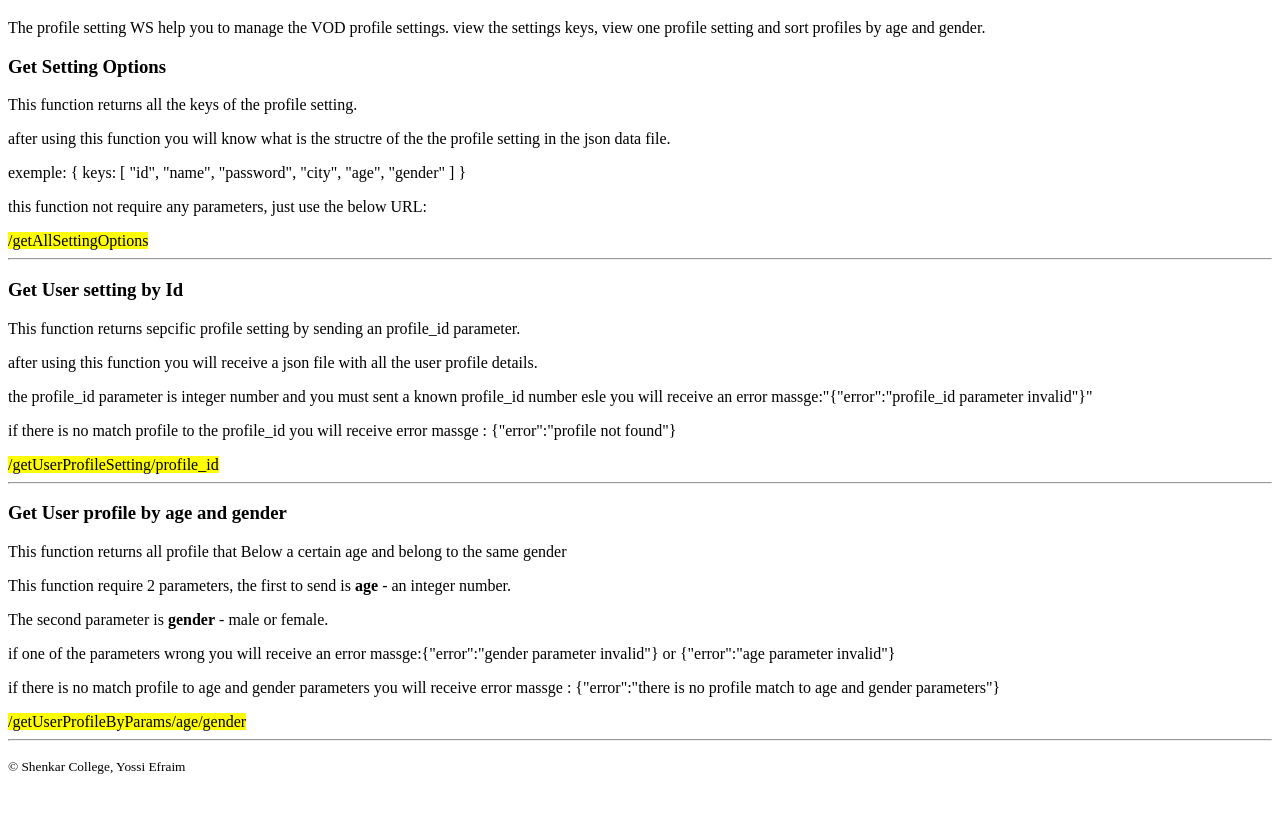
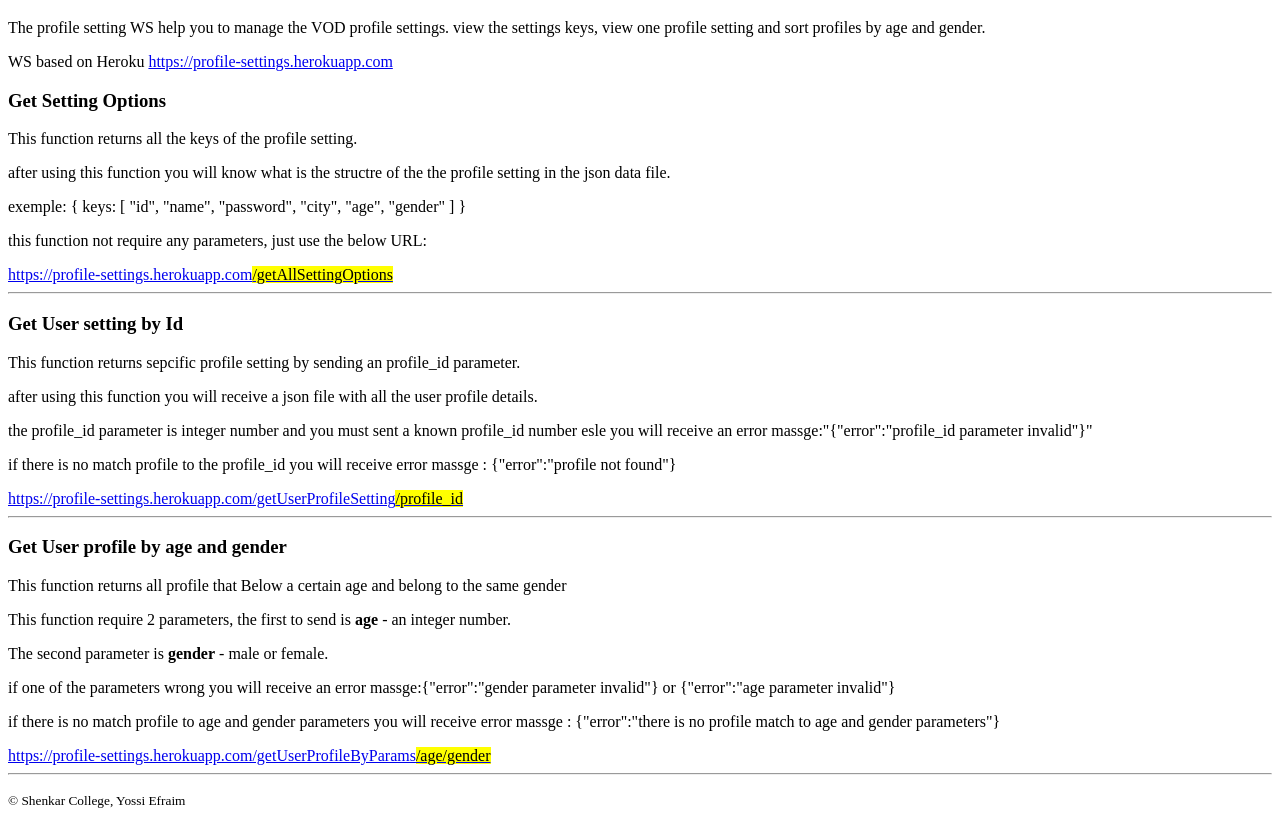
Before and after one commit to yossiefraim/profile-settings, a website: page index.html in a window 1280 px wide. Shown: the part 61-878 px from the top of the page. Before the commit the page ends 844 px from the top, so only its background shows below. Drawn offline with Linux system fonts and the light colour scheme.

Commit message:
v1.1
v1.1

```diff
--- a/index.html
+++ b/index.html
@@ -7,6 +7,7 @@
                 <p>The profile setting WS help you to manage the VOD profile settings.
                    view the settings keys, view one profile setting and sort profiles by age and gender.
                 </p>
+                <p>WS based on Heroku <a href="https://profile-settings.herokuapp.com">https://profile-settings.herokuapp.com</a></p>
               </p>
               <p>
                 <h3>Get Setting Options</h3>
@@ -25,7 +26,7 @@
                 }
                 </p>
                 <p>this function not require any parameters, just use the below URL:</p>
-                <mark>/getAllSettingOptions</mark>
+                <a href="https://profile-settings.herokuapp.com/getAllSettingOptions">https://profile-settings.herokuapp.com<mark>/getAllSettingOptions</mark></a>
                 <hr>
               </p>
               <p>
@@ -34,7 +35,7 @@
                 <p>after using this function you will receive a json file with all the user profile details.</p>
                 <p>the profile_id parameter is integer number and you must sent a known profile_id number esle you will receive an error massge:"{"error":"profile_id parameter invalid"}"</p>
                 <p>if there is no match profile to the profile_id you will receive error massge : {"error":"profile not found"}</p>
-                <mark>/getUserProfileSetting/profile_id</mark>
+                <a href="https://profile-settings.herokuapp.com/getUserProfileSetting">https://profile-settings.herokuapp.com/getUserProfileSetting<mark>/profile_id</mark></a>
                 <hr>
               </p>
               <p>
@@ -44,7 +45,7 @@
                 <p>The second parameter is <b>gender</b> - male or female.</p>
                 <p>if one of the parameters wrong you will receive an error massge:{"error":"gender parameter invalid"} or {"error":"age parameter invalid"}</p>
                 <p>if there is no match profile to age and gender parameters you will receive error massge : {"error":"there is no profile match to age and gender parameters"}</p>
-                <mark>/getUserProfileByParams/age/gender</mark>
+                <a href="https://profile-settings.herokuapp.com/getUserProfileByParams">https://profile-settings.herokuapp.com/getUserProfileByParams<mark>/age/gender</mark></a>
                 <hr>
               </p>
               <footer>
```
